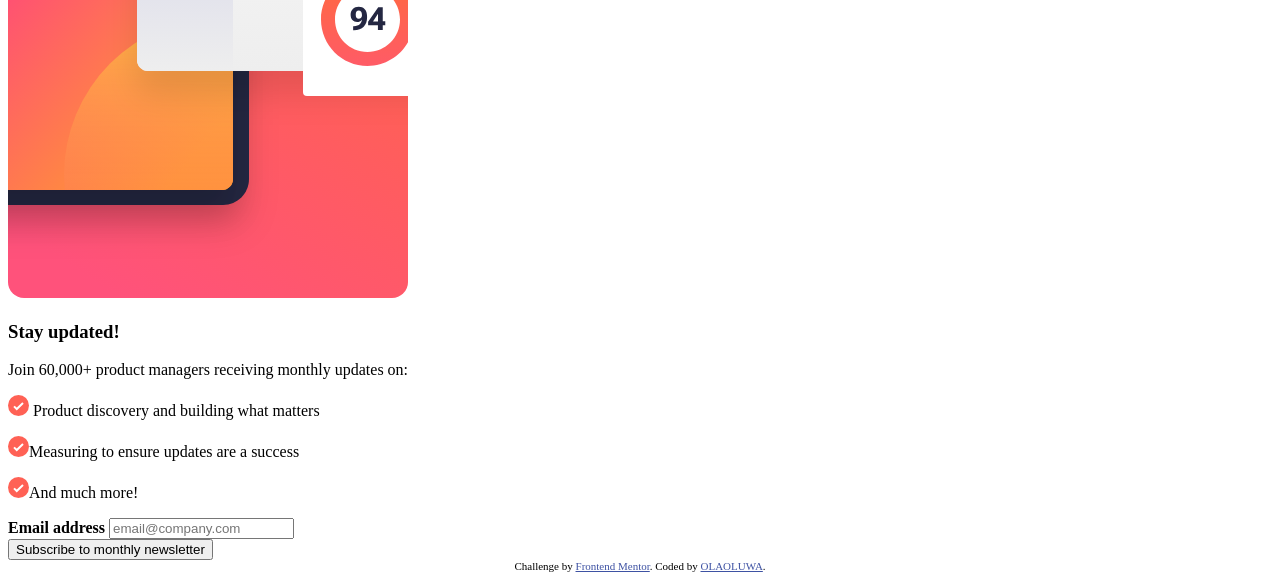
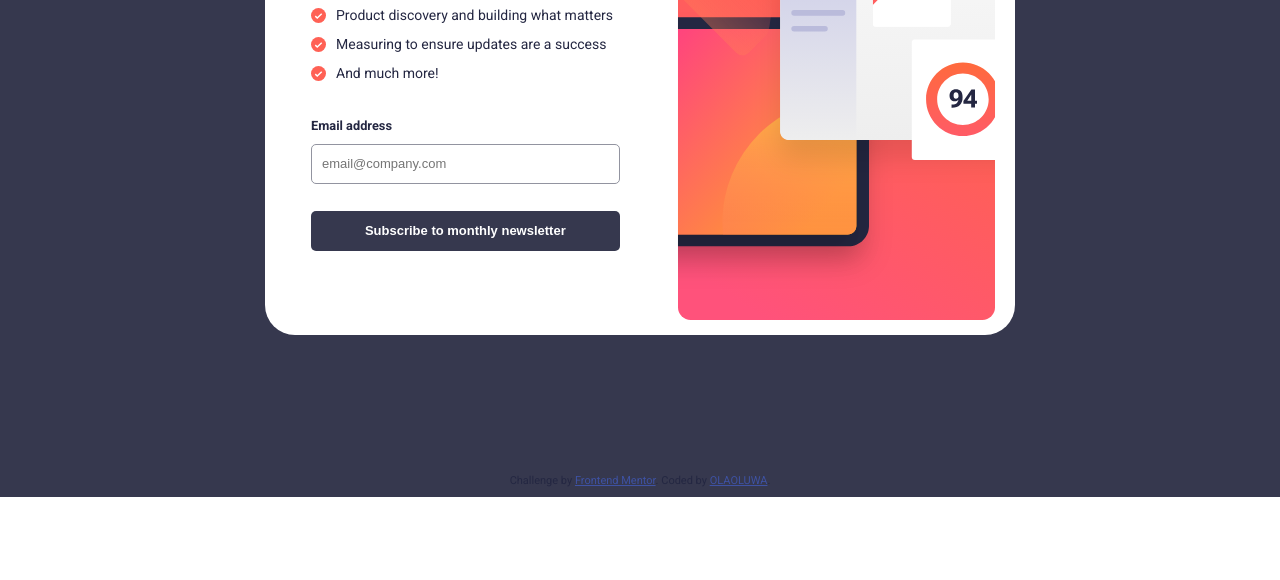
Before and after one commit to olaoluwajo/Newsletter_tutorial, a plain HTML site: page index.html in a window 1280 px wide. Shown: the part 303-883 px from the top of the page. After the commit the page ends 800 px from the top, so only its background shows below. Drawn offline with Linux system fonts and the light colour scheme.

Commit message:
first page

```diff
--- a/css/style.css
+++ b/css/style.css
@@ -4,7 +4,6 @@
   :root {
     /* fonts */
     --roboto: "Roboto", sans-serif;
-
 
     /* colors */
     --darkSlateGrey: hsl(234, 29%, 20%);
@@ -14,7 +13,112 @@
     --tomato: hsl(4, 100%, 67%);
   }
 }
+* {
+  margin: 0;
+  padding: 0;
+  box-sizing: border-box;
+}
+
+body {
+  font-family: var(--roboto);
+  font-size: 16px;
+  font-weight: 500;
+  line-height: 1.5;
+  color: var(--darkSlateGrey);
+}
+
+main {
+    background-color: var(--charcoalGrey);
+    height: 100vh;
+}
+
+.container {
+
+    height: 97vh;
+    display: flex;
+
+}
+
+.information {
+    width: 750px;
+    height: 500px;
+    margin:  auto;
+    background-color: var(--white);
+    border-radius: 30px;
+
+}
+
+.image_desktop{
+    width: 50%;
+    height: 100%;
+    margin: 0;
+    /* border: 2px solid black; */
+    float: right;
+    padding-left: 18px;
+    padding-top: 15px;
+    padding-bottom: 15px;
+}
+
+.info_product{
+    width: 50%;
+    padding: 4rem 1rem 1rem 1rem;
+    margin-left: 30px;
+    height: 100%;
+    position: relative;
+    font-size: .8rem;
+
+}
+p.list{
+    margin-top: .5rem;
+    display: flex;
+    font-size: 14px;
+    /* border: 2px solid black; */
+
+}
+
+.img_tick_list{
+    padding-right: 10px;
+    width: 25px;
+    }
+
+h1 {
+    font-size: 2.5rem;
+}
+
+
+.content_field{
+    margin-top: 2rem;
+    height: 150px;
+    width: 90%;
+    display: flex;
+    flex-direction: column;
+}
+
+input{
+    margin-top: .5rem;
+    height: 40px;
+    border: 1px solid var(--grey);
+    border-radius: 5px;
+    padding-left: 10px;
+    font-size: 13px;
+
+}
+
+button {
+    margin-top: .5rem;
+    height: 40px;
+    border: none;
+    border-radius: 5px;
+    background-color: var(--charcoalGrey);
+    color: var(--white);
+    font-size: 13px;
+    font-weight: 700;
+    cursor: pointer;
+
+}
+
 
 #success_message {
-  display: none;
+    display: none;
+
 }
--- a/index.html
+++ b/index.html
@@ -37,41 +37,35 @@
   <body>
     <main>
       <!-- Sign-up form start -->
-      <div>
+      <div class="container">
         <section class="information">
-          <div class="img">
+          <!-- <div class="img"> -->
             <img
               src="/assets/images/illustration-sign-up-desktop.svg"
-              alt="image"
+              alt="image" class="image_desktop"
             />
-          </div>
+          <!-- </div> -->
           <article class="info_product">
             <h1>Stay updated!</h1>
+
+
 
             <p class="top_para">
               Join 60,000+ product managers receiving monthly updates on:
             </p>
-            <p class="product_disc">
+            <p class="product_disc list">
+              <img src="/assets/images/icon-list.svg" alt="icon-list" class="img_tick_list"/>
+              Product discovery and building what matters
+            </p>
+            <p class="measure list" >
               <img
                 src="/assets/images/icon-list.svg"
-                alt="icon-list"
-                class="src"
-              />
-              Product discovery and building what matters
-            </p>
-            <p class="measure">
-              <img
-                src="/assets/images/icon-list.svg"
-                alt="icon-list"
-                class="src"
+                alt="icon-list" class="img_tick_list"
               />Measuring to ensure updates are a success
             </p>
-            <p class="much_more">
-              <img
-                src="/assets/images/icon-list.svg"
-                alt="icon-list"
-                class="src"
-              />And much more!
+            <p class="much_more list">
+              <img src="/assets/images/icon-list.svg" alt="icon-list" class="img_tick_list"/>
+              And much more!
             </p>
             <div class="content_field">
               <strong>Email address</strong>
@@ -90,24 +84,23 @@
         <!-- Success message start -->
         <section class="success" id="success_message">
           <div id="success-content">
-            <img src="/assets/images/icon-success.svg" alt="success" />
+            <img src="/assets/images/icon-success.svg" alt="success" class="icon-success"/>
             <h2>Thanks for subscribing!</h2>
             <p>
               A confirmation email has been sent to
               <strong> ash@loremcompany.com.</strong> Please open it and click
               the button inside to confirm your subscription.
             </p>
-            <button type="button">Dismiss message</button>
+            <button type="button" href="index.html">Dismiss message</button>
           </div>
         </section>
         <!-- Success message end -->
-
-        <div class="attribution">
-          Challenge by
-          <a href="https://www.frontendmentor.io?ref=challenge" target="_blank"
-            >Frontend Mentor</a
-          >. Coded by <a href="#">OLAOLUWA</a>.
-        </div>
+      </div>
+      <div class="attribution">
+        Challenge by
+        <a href="https://www.frontendmentor.io?ref=challenge" target="_blank"
+          >Frontend Mentor</a
+        >. Coded by <a href="#">OLAOLUWA</a>.
       </div>
     </main>
   </body>
```
